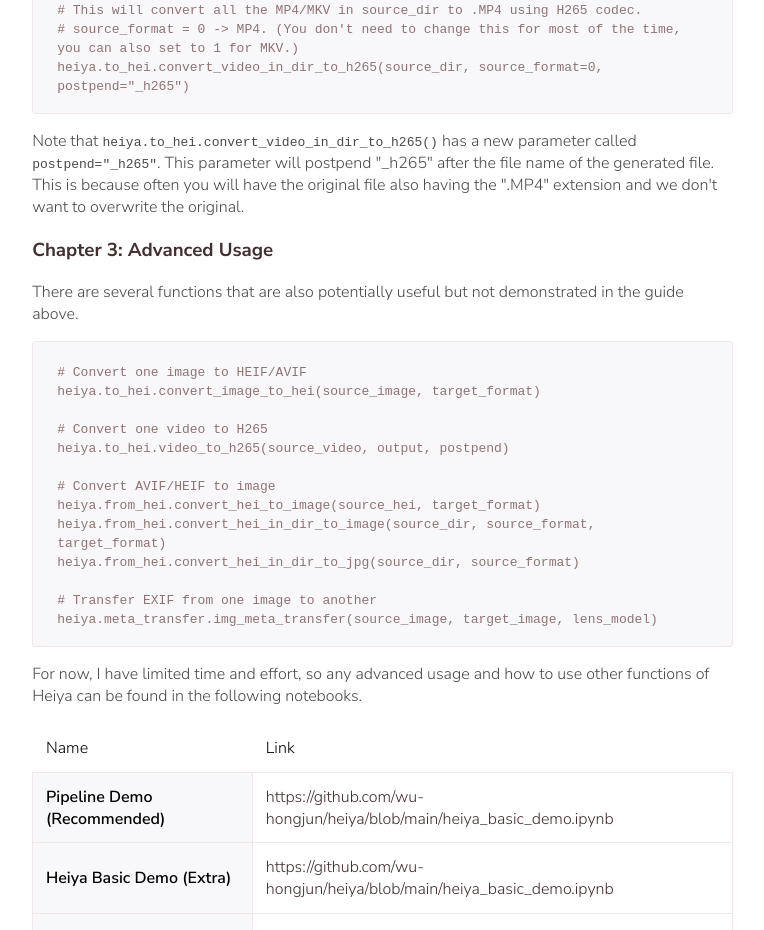
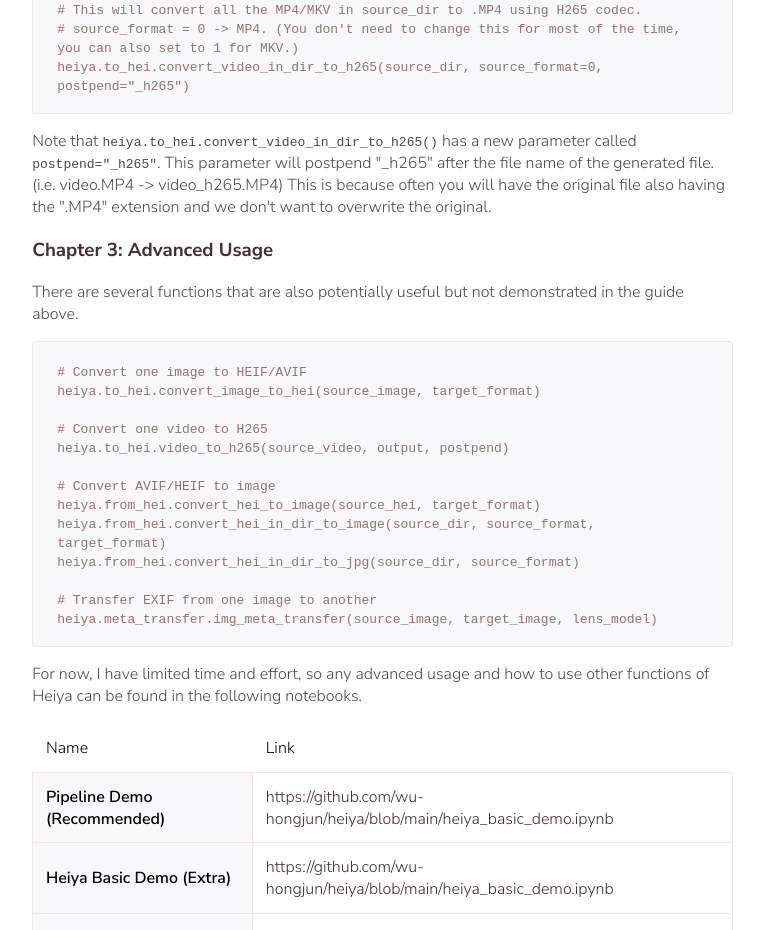
Before and after one commit to wu-hongjun/heiya, a plain HTML site: page docs/doc.html in a window 1280 px wide. Shown: the part 6871-7801 px from the top of the page, without its empty margins (355-1119 px from the left). Drawn offline with nearby package versions, Linux system fonts and the light colour scheme.

Commit message:
Update doc.html

```diff
--- a/docs/doc.html
+++ b/docs/doc.html
@@ -268,7 +268,7 @@
           </div>
           <p>
             Note that <code>heiya.to_hei.convert_video_in_dir_to_h265()</code> has a new parameter called <code>postpend="_h265"</code>.
-            This parameter will postpend "_h265" after the file name of the generated file.
+            This parameter will postpend "_h265" after the file name of the generated file. (i.e. video.MP4 -> video_h265.MP4)
             This is because often you will have the original file also having the ".MP4" extension and we don't want to overwrite the original.
           </p>
 
```
